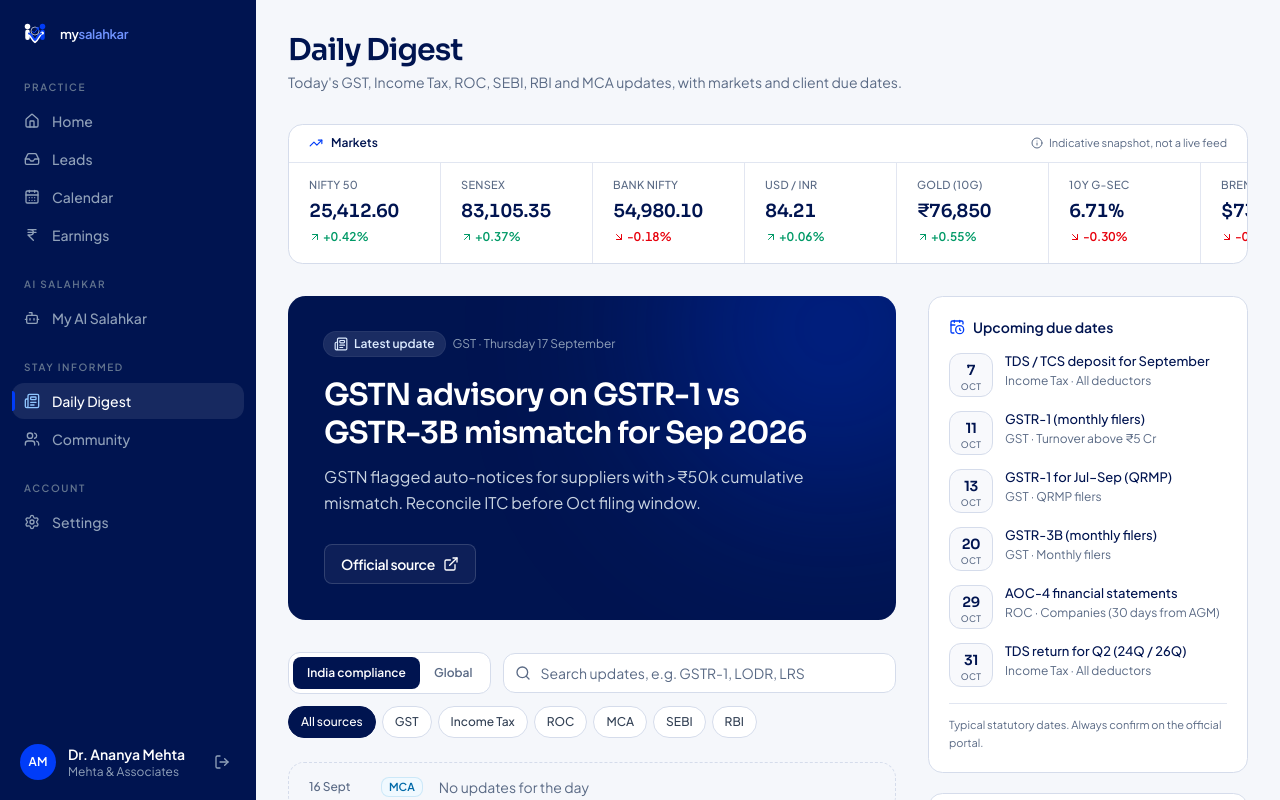
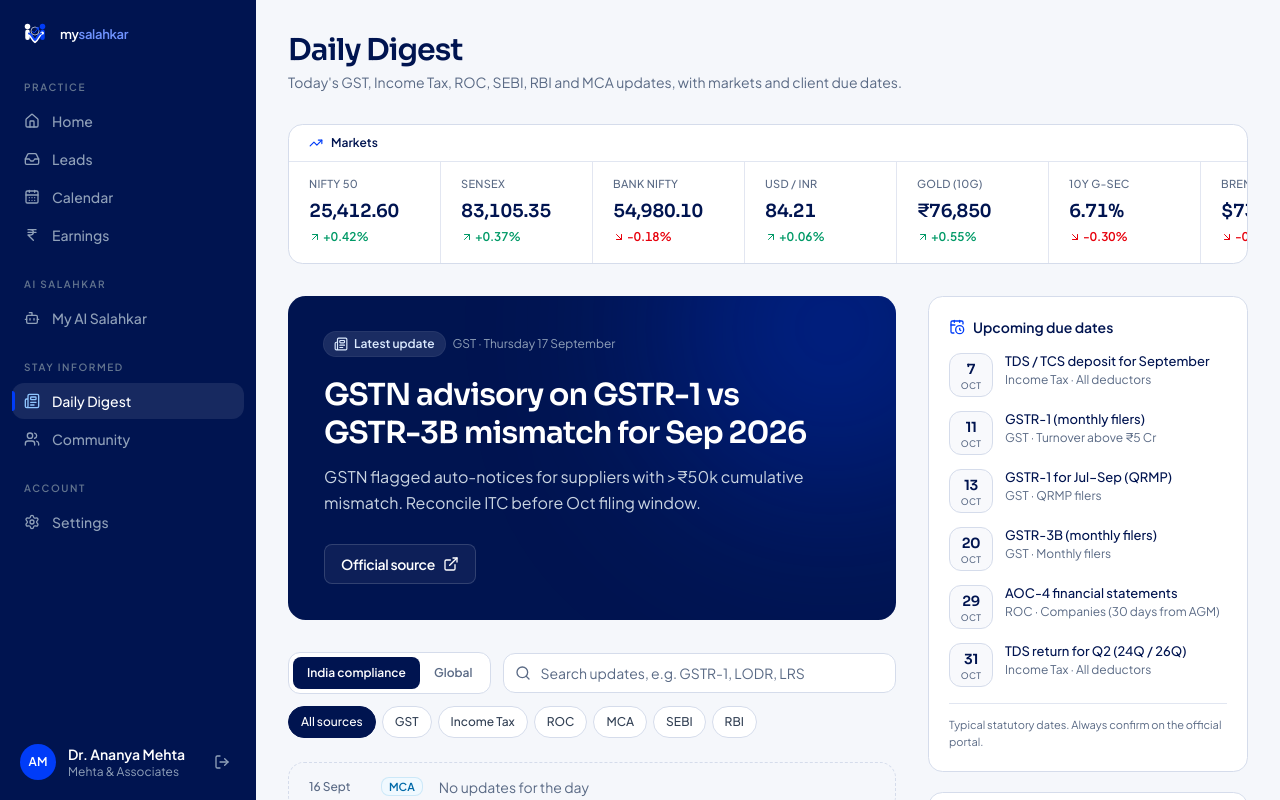
Before and after one commit to shaklan2001/mysalahkar, a Next.js app: page /professionals/dashboard/daily-digest in a window 1280 px wide. Shown: the top 800 px of the page. Built offline with nearby package versions, Linux system fonts and the light colour scheme.

Commit message:
add banner

```diff
--- a/src/components/digest/PublicDigest.tsx
+++ b/src/components/digest/PublicDigest.tsx
@@ -75,12 +75,6 @@
       <div className="flex items-center justify-between gap-3 border-b border-border/70 px-5 py-2.5">
         <p className="inline-flex items-center gap-2 text-xs font-semibold text-foreground">
           <TrendingUp className="h-3.5 w-3.5 text-accent" /> Markets
-        </p>
-        <p className="inline-flex items-center gap-1.5 text-[11px] text-muted-foreground">
-          <Info className="h-3 w-3" />
-          {marketSnapshot.isSample
-            ? "Indicative snapshot, not a live feed"
-            : "Delayed quotes"}
         </p>
       </div>
       <ul className="flex divide-x divide-border/70 overflow-x-auto [scrollbar-width:none]">
--- a/src/components/layout/Header.tsx
+++ b/src/components/layout/Header.tsx
@@ -172,8 +172,9 @@
     return () => window.removeEventListener("scroll", onScroll);
   }, []);
 
-  // No headlines over the sign-in / sign-up forms.
-  const tickerAllowed = !authRoutes.has(pathname);
+  // No headlines over the sign-in / sign-up forms, or on the Digest itself
+  // (the page already is the full feed the ticker links to).
+  const tickerAllowed = !authRoutes.has(pathname) && pathname !== "/daily-digest";
 
   const isActive = (href: string) =>
     !href.includes("#") &&
@@ -199,7 +200,7 @@
             <MySalahkarLogo height={34} />
           </Link>
 
-          <NavigationMenu className="hidden lg:flex" viewport={false}>
+          <NavigationMenu className="relative z-20 hidden lg:flex" viewport={false}>
             <NavigationMenuList className="gap-0.5">
               <NavigationMenuItem>
                 <NavigationMenuTrigger className={navTriggerClass}>
@@ -249,7 +250,7 @@
           </NavigationMenu>
 
           <div className="hidden items-center gap-2 lg:flex">
-            <NavigationMenu viewport={false}>
+            <NavigationMenu className="relative z-20" viewport={false}>
               <NavigationMenuList>
                 <NavigationMenuItem>
                   <NavigationMenuTrigger className={navTriggerClass}>
@@ -367,7 +368,7 @@
       {tickerAllowed ? (
         <div
           className={cn(
-            "absolute inset-x-0 top-full transition-all duration-300 ease-out",
+            "absolute inset-x-0 top-full z-10 transition-all duration-300 ease-out",
             showTicker && !mobileOpen
               ? "translate-y-0 opacity-100"
               : "pointer-events-none -translate-y-2 opacity-0",
```
